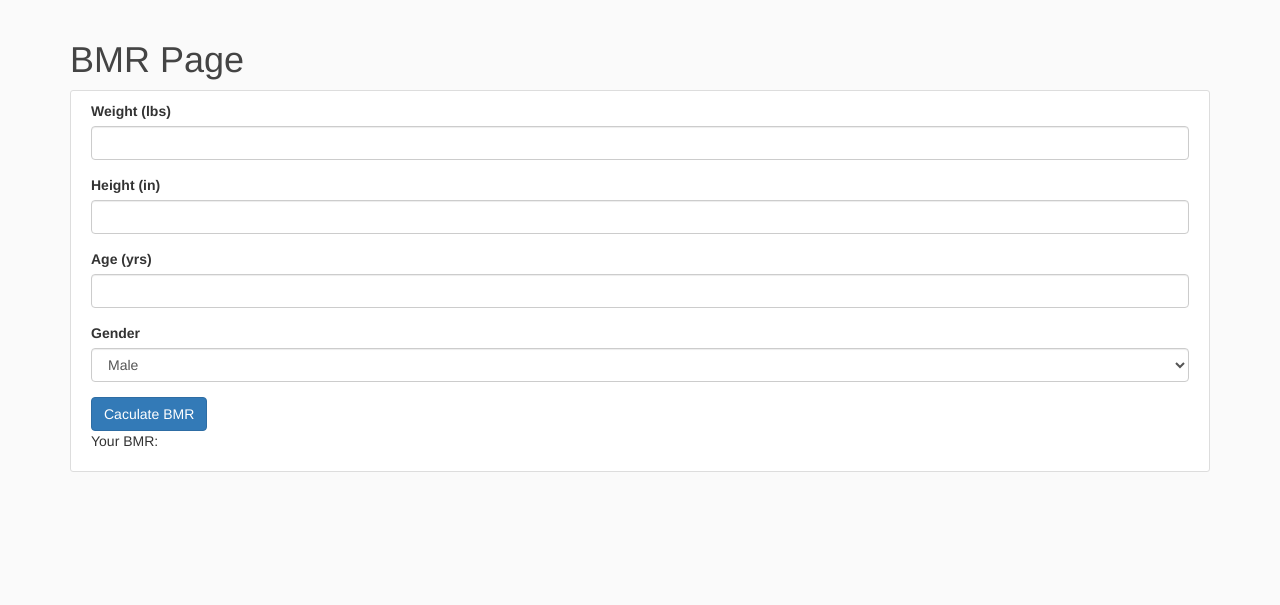
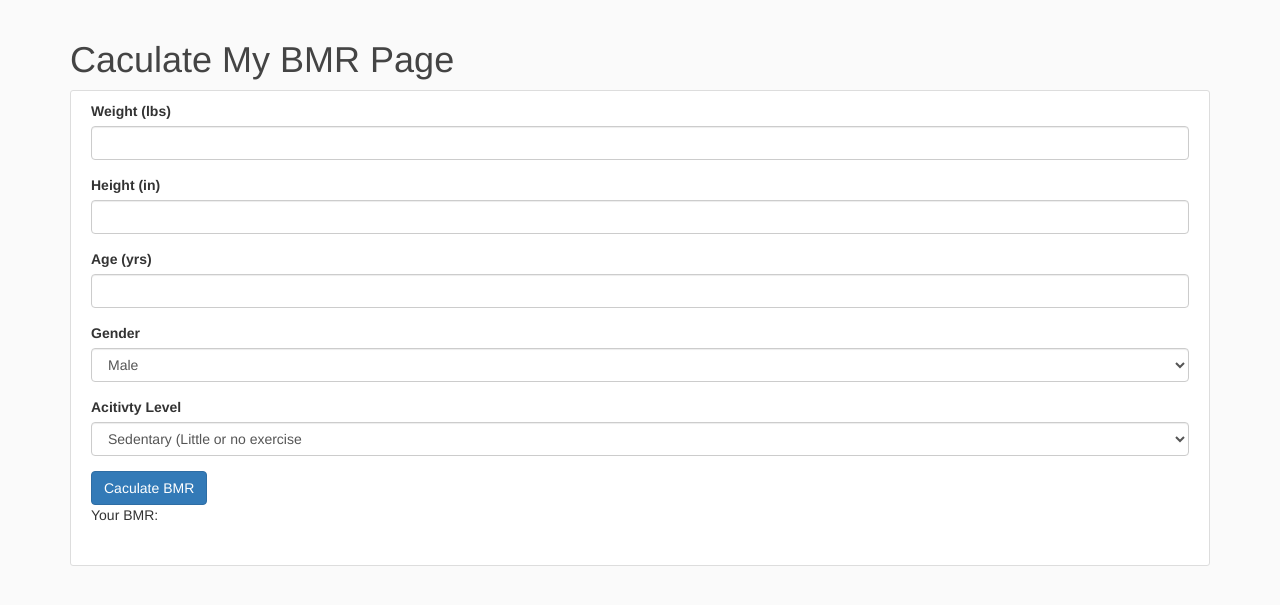
Before and after one commit to zefengqiu1/cmpe133, a Flask app: page /bmr in a window 1280 px wide. Shown: the part 52-657 px from the top of the page. Run offline with Flask 2, Linux system fonts and the light colour scheme; some libraries are stand-ins or nearby versions.

Commit message:
added activity level for bmr and rounding

```diff
--- a/app_folder/forms.py
+++ b/app_folder/forms.py
@@ -104,4 +104,6 @@ class BMRForm(FlaskForm):
     height = IntegerField('Height (in)', validators=[DataRequired(message='Invalid Number'), NumberRange(min=0, max=200, message='Invalid Range (max=200 in)')])
     age = IntegerField('Age (yrs)', validators=[DataRequired(message='Invalid Number'), NumberRange(min=0, max=150, message='Invalid Range (max=150 yrs)')])
     gender = SelectField('Gender', choices=[('M', 'Male'), ('F', 'Female')])
+    activity = SelectField('Acitivty Level', choices=[("1.2", 'Sedentary (Little or no exercise'), ("1.375", 'Lightly Active (Exercise 1-3 times a week)'),
+                                                    ("1.55", 'Moderately Active (Exercise 5-7 times a week)'), ("1.725", 'Very Active (Exercise twice a day)')])
     submit = SubmitField('Caculate BMR')
--- a/app_folder/routes.py
+++ b/app_folder/routes.py
@@ -32,13 +32,14 @@ def bmi():
     if request.method == 'POST' and form.validate():
         userWeight = form.weight.data
         userHeight = form.height.data
-        message = message + str((userWeight / (userHeight*userHeight))*703)
+        message = message + str(round((userWeight / (userHeight*userHeight))*703, 2))
 
-    return render_template('bmi.html', title='BMI', form=form, message=message)
+    return render_template('bmi.html', title='Caculate My BMI', form=form, message=message)
 
 @app.route("/bmr", methods=['GET', 'POST'])
 def bmr():
     message = 'Your BMR: '
+    message2 = '';
     form = BMRForm()
 
     if request.method == 'POST' and form.validate():
@@ -46,11 +47,15 @@ def bmr():
         userHeight = form.height.data
         userAge = form.age.data
         if(form.gender.data == 'M'):
-            message = message + str(66 + (6.23 * userWeight) + (12.7 * userHeight) + (6.8*userAge))
+            bmr = (66 + (6.23 * userWeight) + (12.7 * userHeight) + (6.8*userAge))
         else:
-            message = message + str(655 + (4.35 * userWeight) + (4.7 * userHeight) + (4.7*userAge))
+            bmr = (655 + (4.35 * userWeight) + (4.7 * userHeight) + (4.7*userAge))
 
-    return render_template('bmr.html', title='BMR', form=form, message=message)
+        message = message + str(round(bmr, 1))
+        multiplier = float(form.activity.data)
+        message2 = 'Your BMR: (x' + str(multiplier) + "): " + str(round(bmr*multiplier, 1))
+
+    return render_template('bmr.html', title='Caculate My BMR', form=form, message=message, message2=message2)
 
 
 @app.route("/register", methods=['GET', 'POST'])
--- a/app_folder/templates/bmi.html
+++ b/app_folder/templates/bmi.html
@@ -1,7 +1,7 @@
 {% extends "layout.html" %}
 {% block content %}
 {% import "bootstrap/wtf.html" as wtf %}
-    <h1>{{title}} Page</h1>
+    <h1>{{title}}</h1>
     <div class="content-section">
         <form action="" method="post">
             <form action="" method="post">
--- a/app_folder/templates/bmr.html
+++ b/app_folder/templates/bmr.html
@@ -9,6 +9,8 @@
             </form>
             <p>
                 {{message}}
+                <br></br>
+                {{message2}}
             </p>
         </form>
     </div>
```
